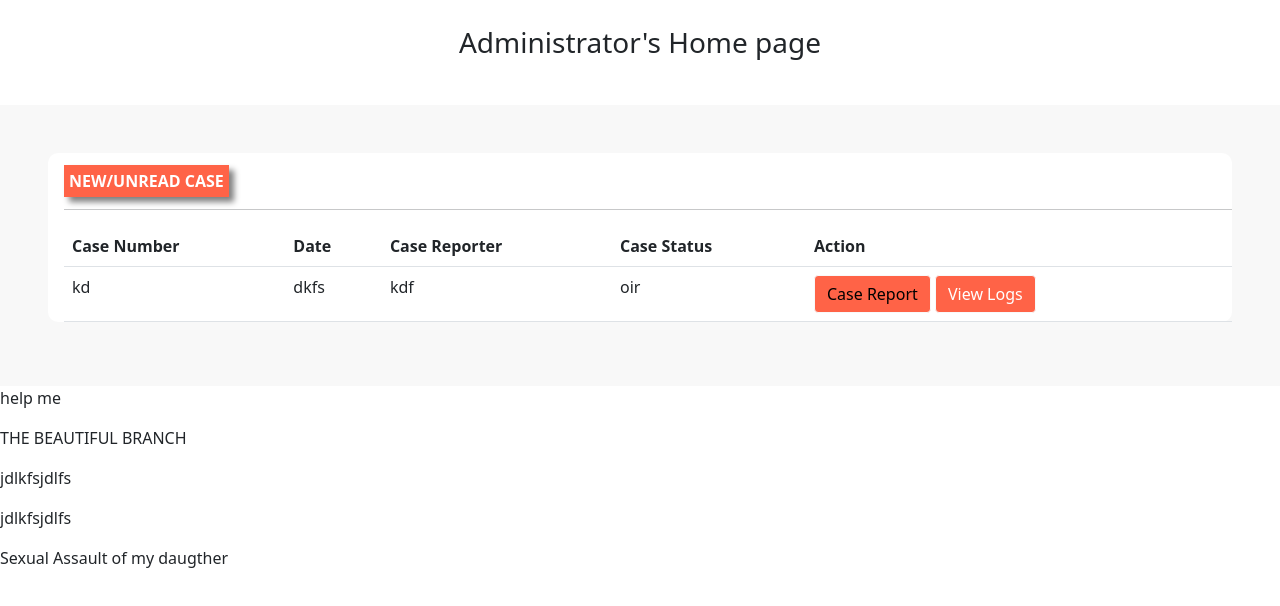
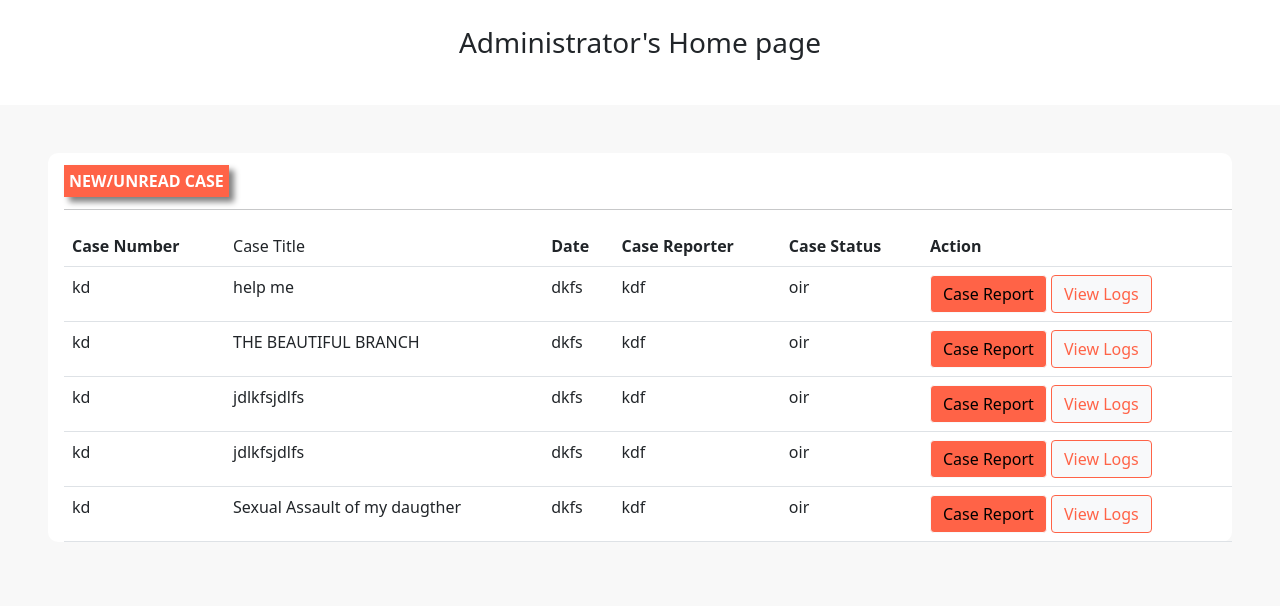
Before and after one commit to DamaMichaelYohanna/complain-system, a Django app: page /administrator/ in a window 1280 px wide. Shown: the part 494-1100 px from the top of the page. Before the commit the page ends 1062 px from the top, so only its background shows below. Run offline with Django 4.2, Linux system fonts and the light colour scheme; a user stored in the database is signed in; data comes from the database, SQL or seed files in the repository; some libraries are stand-ins or nearby versions.

Commit message:
updated complain

```diff
--- a/administrator/templates/administrator/all_complains.html
+++ b/administrator/templates/administrator/all_complains.html
@@ -22,13 +22,16 @@ Home{% endblock %} {% block content %}
     <table class="table">
       <tr>
         <th>Case Number</th>
+        <td>Case Title</td>
         <th>Date</th>
         <th>Case Reporter</th>
         <th>Case Status</th>
         <th>Action</th>
       </tr>
+      {% for complain in complain %}
       <tr>
         <td>kd</td>
+        <td>{{complain}}</td>
         <td>dkfs</td>
         <td>kdf</td>
         <td>oir</td>
@@ -38,15 +41,14 @@ Home{% endblock %} {% block content %}
           >
           <a
             href=""
-            class="btn btn-light"
-            style="background-color: tomato; color: white"
+            class="btn btn-light btn-outlined"
+            style="border-color: tomato; color: tomato"
             >View Logs</a
           >
         </td>
       </tr>
+      {% endfor %}
     </table>
   </div>
 </div>
-{% for complain in complain %}
-<p>{{complain}}</p>
-{% endfor %} {% endblock %}
+{% endblock %}
```
